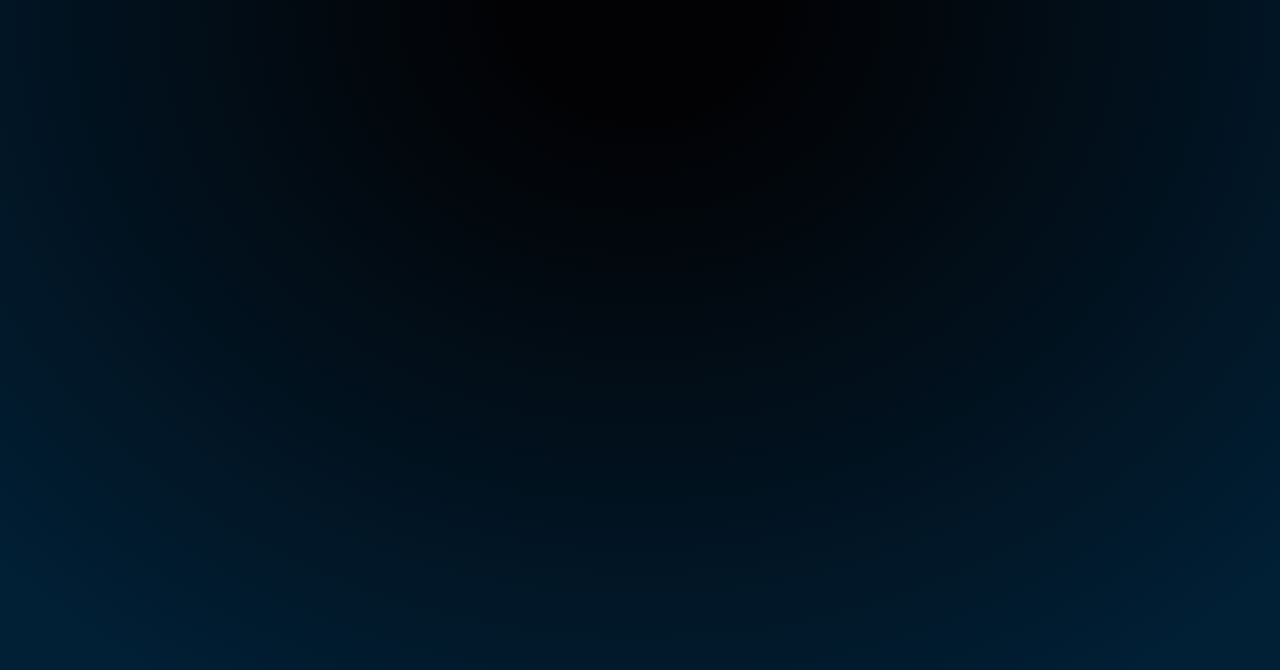
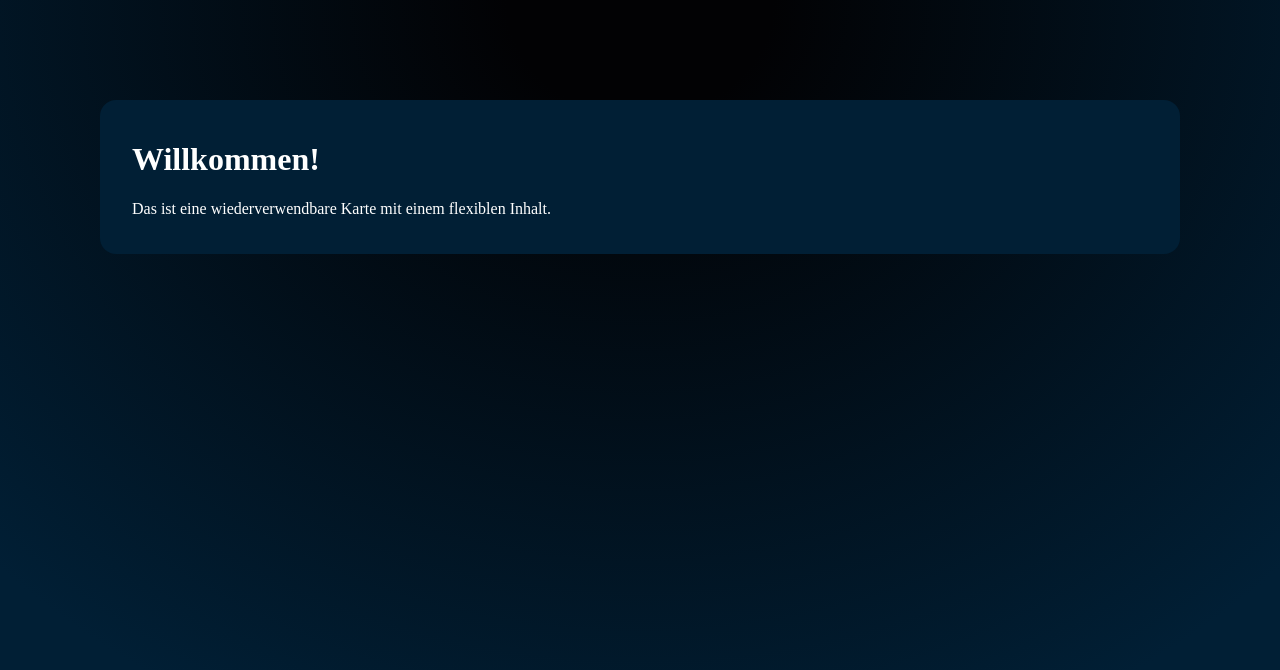
Before and after one commit to LinaWionsek/vuejs-stock-dashboard, a Vue app: page / in a window 1280 px wide. Shown: the top 670 px of the page. Built offline with nearby package versions, Linux system fonts and the light colour scheme.

Commit message:
first component created

```diff
--- a/src/App.vue
+++ b/src/App.vue
@@ -1,16 +1,23 @@
 <template>
-  <div id="app">
 
-  </div>
+
+    <BaseCard>
+      <h1>Willkommen!</h1>
+      <p>Das ist eine wiederverwendbare Karte mit einem flexiblen Inhalt.</p>
+    </BaseCard>
+
+
 </template>
 
 <script>
+
+import BaseCard from './components/BaseCard.vue';
 
 
 export default {
   name: 'App',
   components: {
-
+    BaseCard
   }
 }
 </script>
@@ -18,11 +25,14 @@
 <style>
 body {
   margin: 0;
+
 }
 
 #app {
+  width: 100vw;
+  min-height: 100vh;
+  padding: 100px;
+  box-sizing: border-box;
   background: radial-gradient(71.11% 100% at 50% 0%, #020204 14.6%, #011F35 100%);
-  height: 100vh;
-  width: 100vw;
 }
 </style>
--- /dev/null
+++ b/src/components/BaseCard.vue
@@ -0,0 +1,20 @@
+<template>
+    <div class="base-card">
+      <slot></slot>
+    </div>
+  </template>
+
+  <script>
+  export default {
+    name: "BaseCard",
+  };
+  </script>
+
+  <style scoped>
+  .base-card {
+    background-color: #011f35;
+    border-radius: 16px;
+    padding: 20px 32px;
+    color: #ffffff; /* Standardmäßige Textfarbe für besseren Kontrast */
+  }
+  </style>
```
